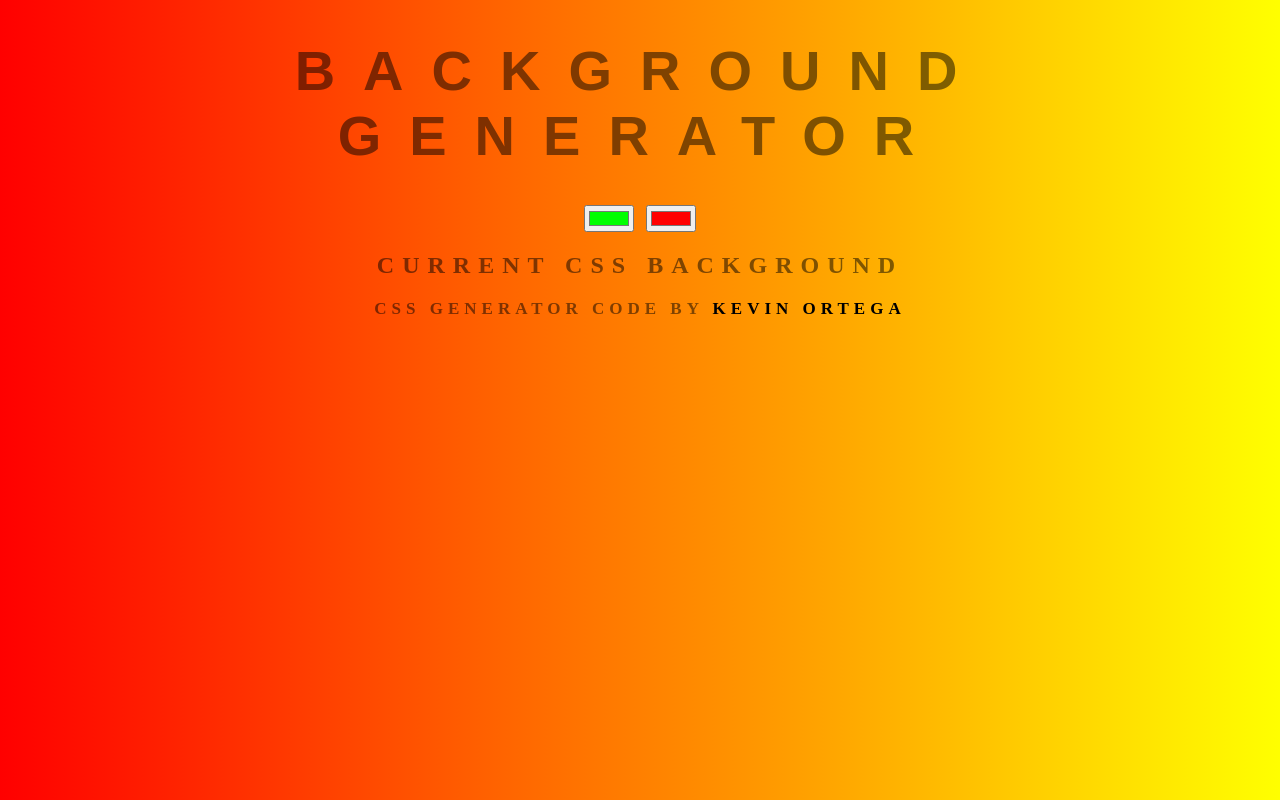
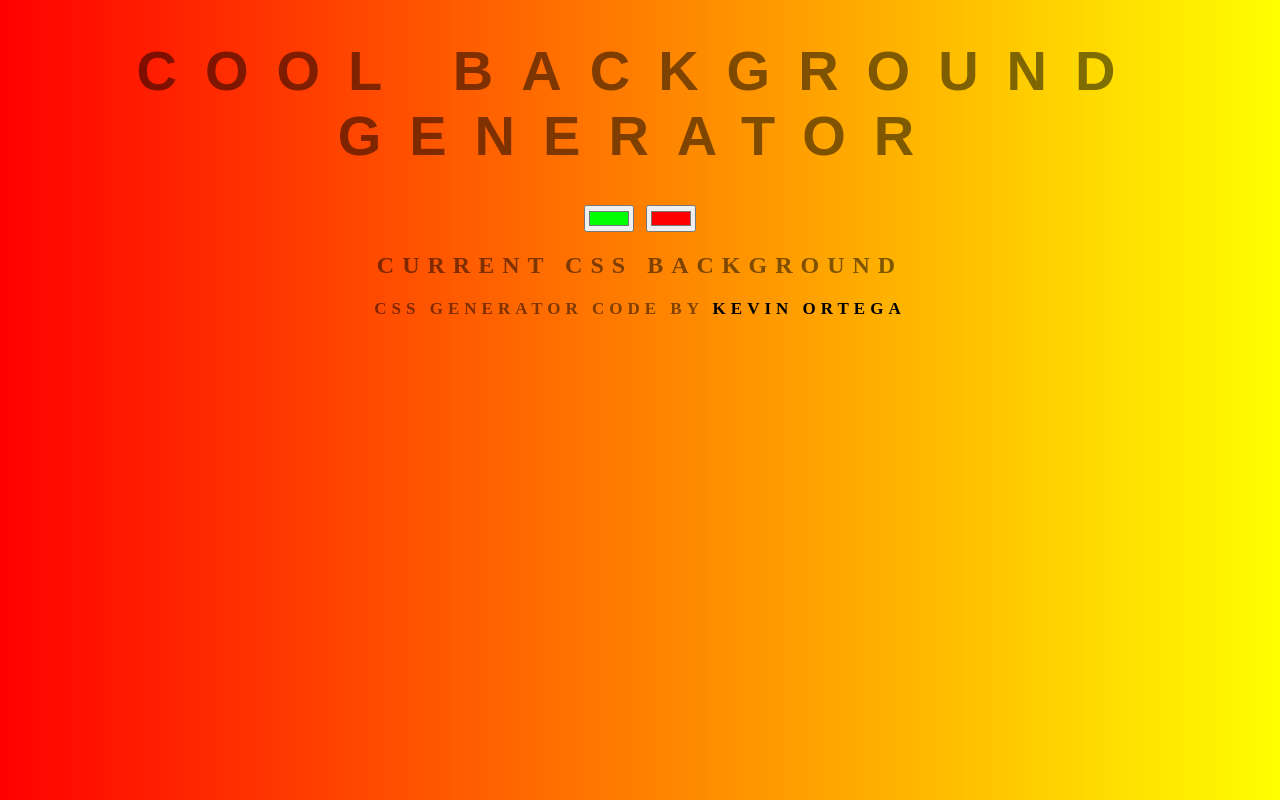
Before and after one commit to kevin1204/css-background-generator, a plain HTML site: page index.html in a window 1280 px wide. Drawn offline with Linux system fonts and the light colour scheme.

Commit message:
Imrpoving header

```diff
--- a/index.html
+++ b/index.html
@@ -7,7 +7,7 @@
     <link rel="stylesheet" href="style.css ">
 </head>
 <body id="gradient">
-        <h1>Background Generator</h1>
+        <h1>COOL Background Generator</h1>
         <input class="color1" type="color" name="color1" value="#00ff00">
         <input class="color2" type="color" name="color2" value="#ff0000">
         <h2>Current CSS Background</h2>
```
